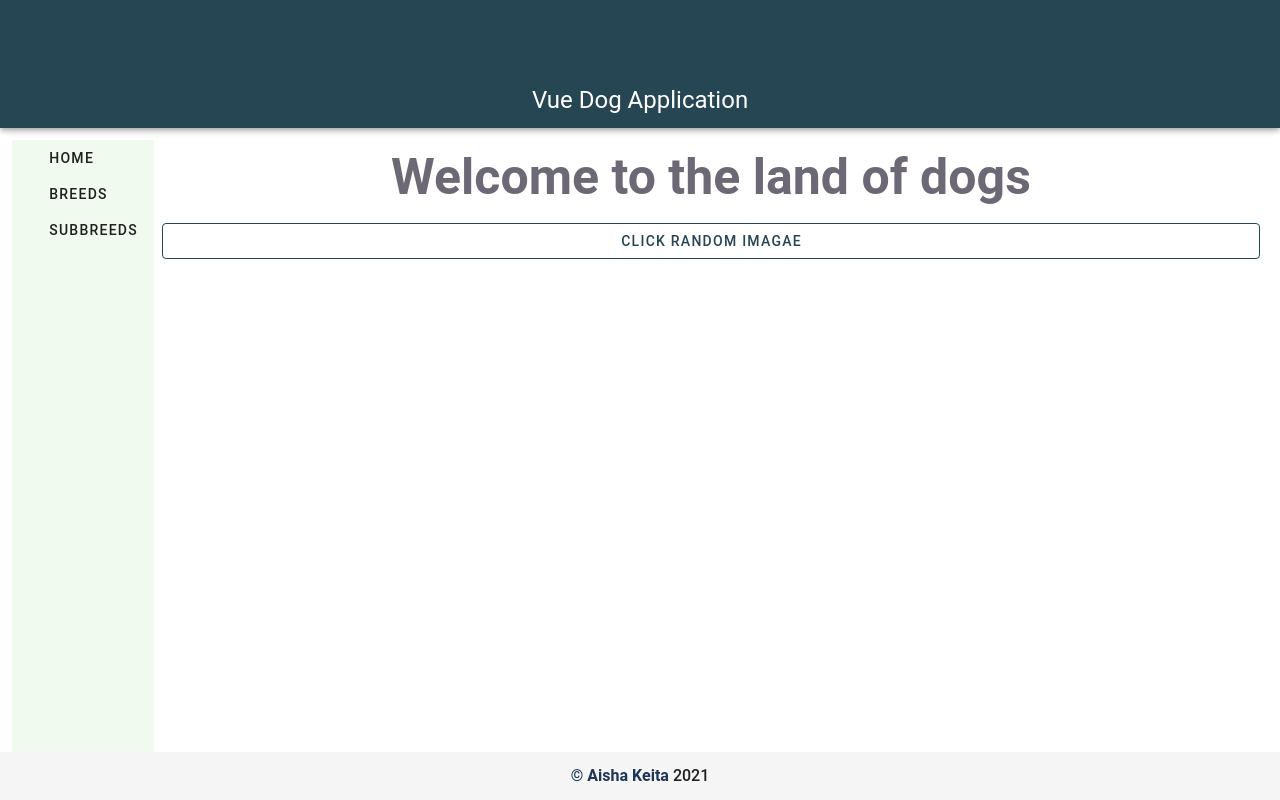
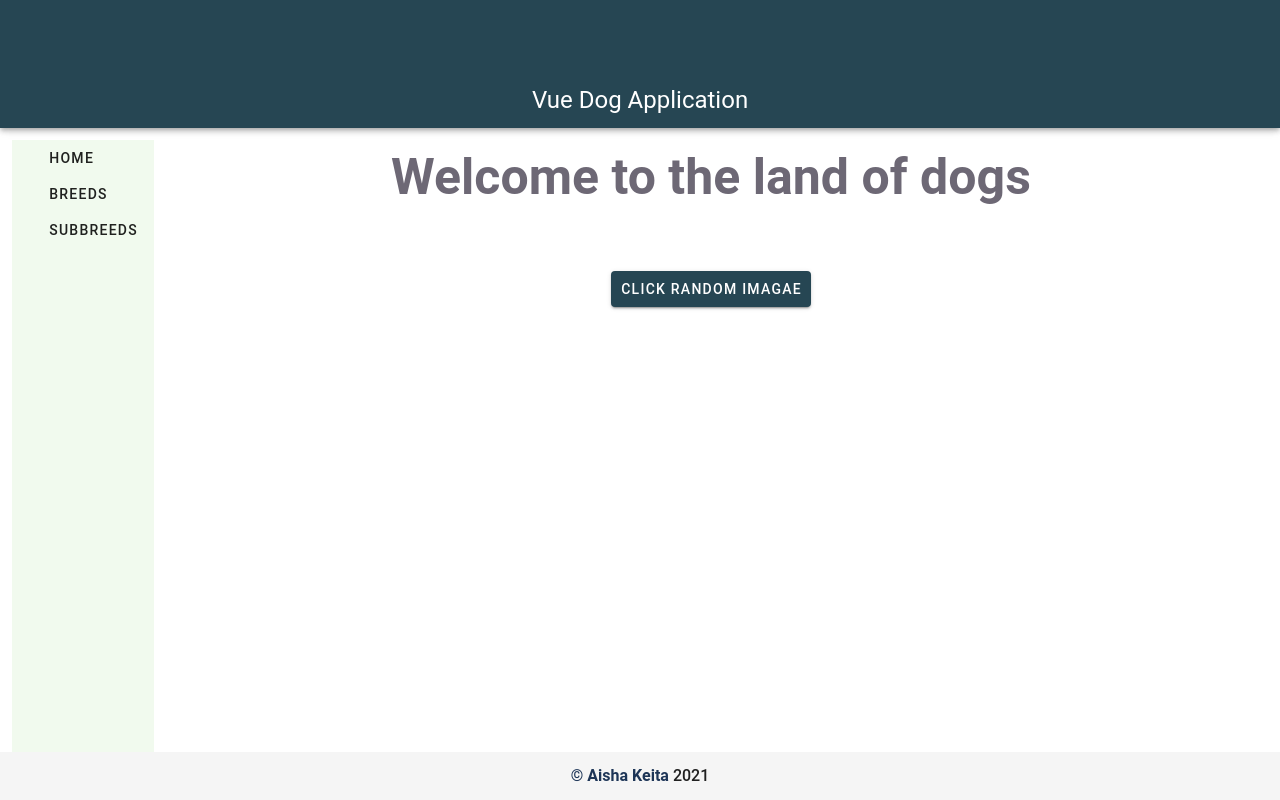
Before and after one commit to AishaKEITA/Dog-Breed-App, a Vue app: page /#/ in a window 1280 px wide. Shown: the top 800 px of the page. Built offline with nearby package versions, Linux system fonts and the light colour scheme; no server answers.

Commit message:
home.vue
- remove v- img
- add style to img
- add data that returns welcome message and random image
- add  random image button on the template

```diff
--- a/src/views/Home.vue
+++ b/src/views/Home.vue
@@ -3,9 +3,18 @@
   <div class="home">
     <v-app>
       <h1>{{ welcomeMessage }}</h1>
-   <v-btn color="#264653" class="ma-2"
-        outlined @click="getRandomImage()">{{ randomImageButton }}</v-btn>
-  <div class="image"><img v-bind:src='randomImage'/> </div>
+      <div v-if="randomImage" class="image">
+        <img v-bind:src="randomImage" height="300" width="auto" />
+      </div>
+      <div class="homebtn">
+        <v-btn
+          color="#264653"
+          class="white--text"
+          width="200px"
+          @click="getRandomImage()"
+          >{{ randomImageButton }}</v-btn
+        >
+      </div>
       <Footer />
     </v-app>
   </div>
@@ -22,17 +31,18 @@ export default {
         return {
             welcomeMessage: 'Welcome to the land of dogs',
             randomImageButton: 'Click random imagae',
-      randomImage: ''
+            randomImage: '',
+            displayRandomImage: []
         }
     },
 
     /* --- simple fetch of the api --- */
     created () {
-
+        this.getRandomImage()
     },
 
     methods: {
-    /* --- fetch breeds --- */
+    /* --- fetch lisst of all breeds --- */
         getAllBreedList () {
             fetch('https://dog.ceo/api/breeds/list/all')
                 .then(response => response.json())
@@ -58,10 +68,19 @@ h1 {
   color: #6d6875;
 }
 .home {
-  height: auto
+  height: auto;
 }
 .image {
-  margin-right: 30%;
-  padding: 10%;
+  padding: 5%;
+  display: flex;
+  justify-content: center;
+  align-items: center;
+}
+.homebtn {
+  display: flex;
+  justify-content: center;
+  align-items: center;
+  background-color: #ffffff;
+  padding: 5%;
 }
 </style>
```
Lines whose indentation alone changed are shown as unchanged.
